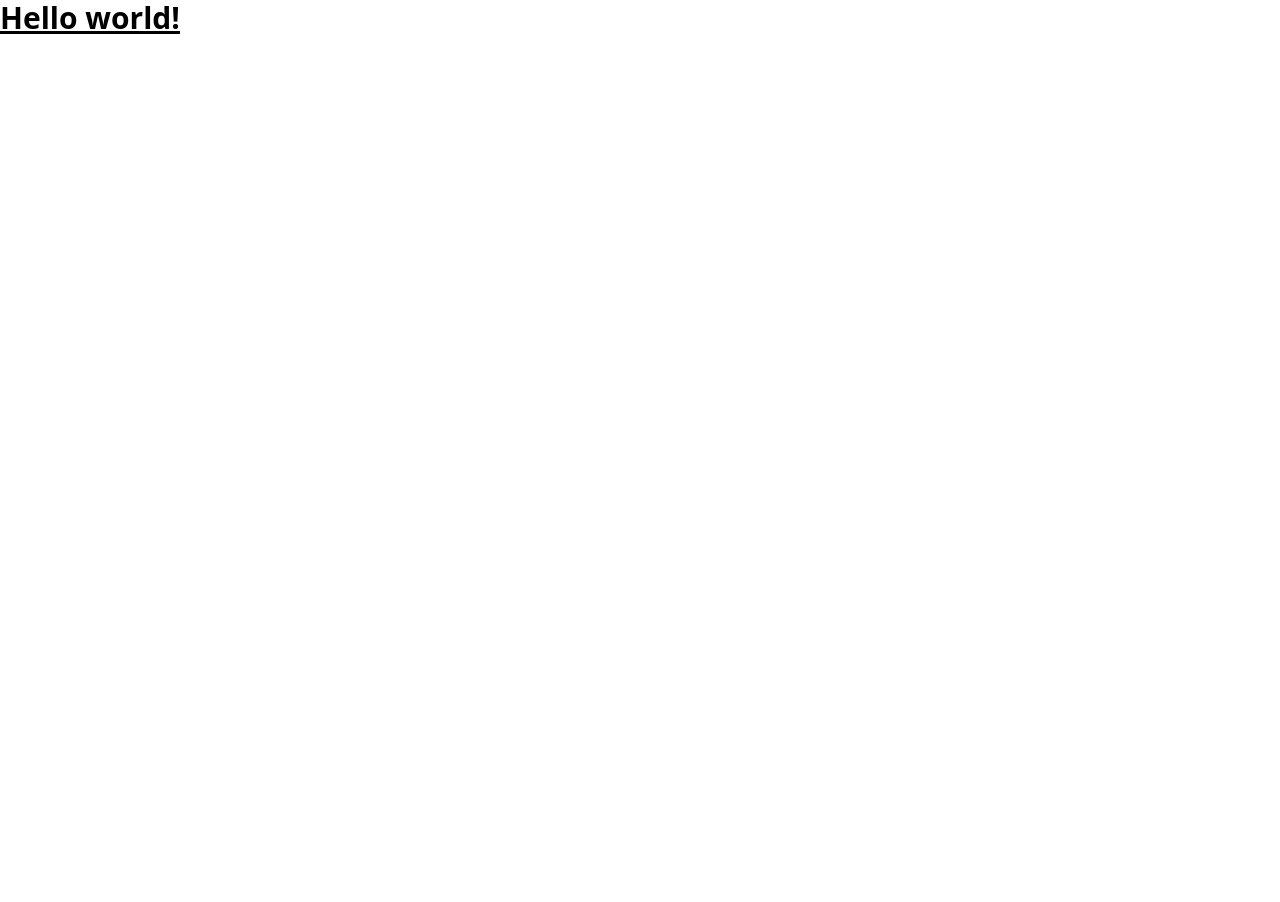
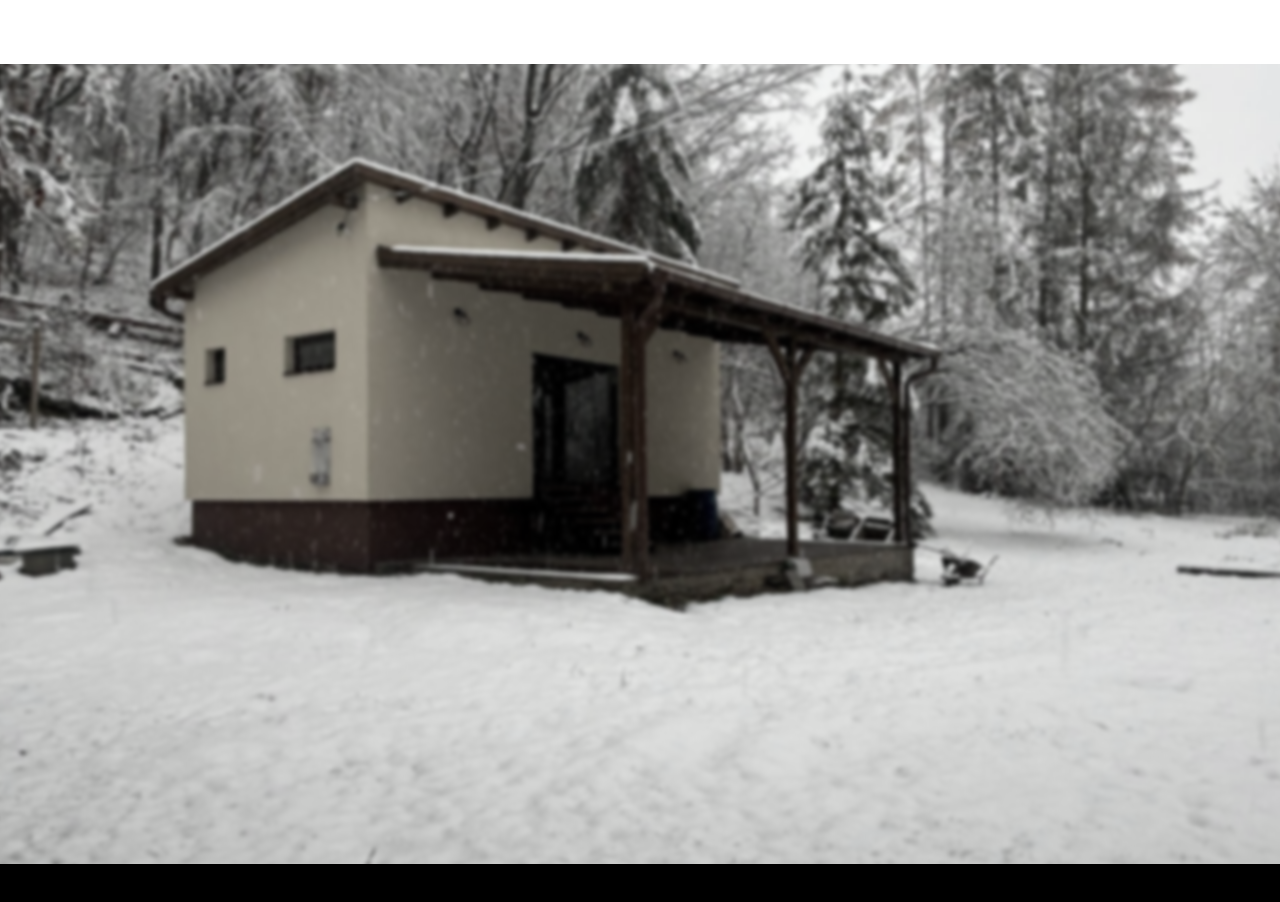
Before and after one commit to csibivili/vizfokabin, a Next.js app in the folder packages/web/: page / in a window 1280 px wide. Shown: the top 902 px of the page. Before the commit the page ends 800 px from the top, so only its background shows below. Built offline with nearby package versions, Linux system fonts and the light colour scheme.

Commit message:
feat: dummy layout

```diff
--- a/packages/web/pages/index.tsx
+++ b/packages/web/pages/index.tsx
@@ -9,9 +9,26 @@ export default function Home() {
         <meta name="viewport" content="width=device-width, initial-scale=1" />
         <link rel="icon" href="/favicon.ico" />
       </Head>
-      <main>
-        <h1 className="text-3xl font-bold underline">Hello world!</h1>
-      </main>
+      <div>
+        <header className="w-full h-16 bg-white">
+          <p className="text-white">header</p>
+        </header>
+
+        <main className="relative overflow-hidden">
+          <div
+            className="bg-cover bg-no-repeat bg-center h-screen"
+            style={{
+              backgroundImage: "url('hero.jpg')",
+              filter: "blur(2px) grayscale(60%)",
+              transform: "scale(1.1)",
+            }}
+          />
+        </main>
+
+        <footer className="w-full h-96 bg-black">
+          <p>Footer</p>
+        </footer>
+      </div>
     </>
   )
 }
```
Also changed, not shown: packages/web/public/hero.jpg (added).
